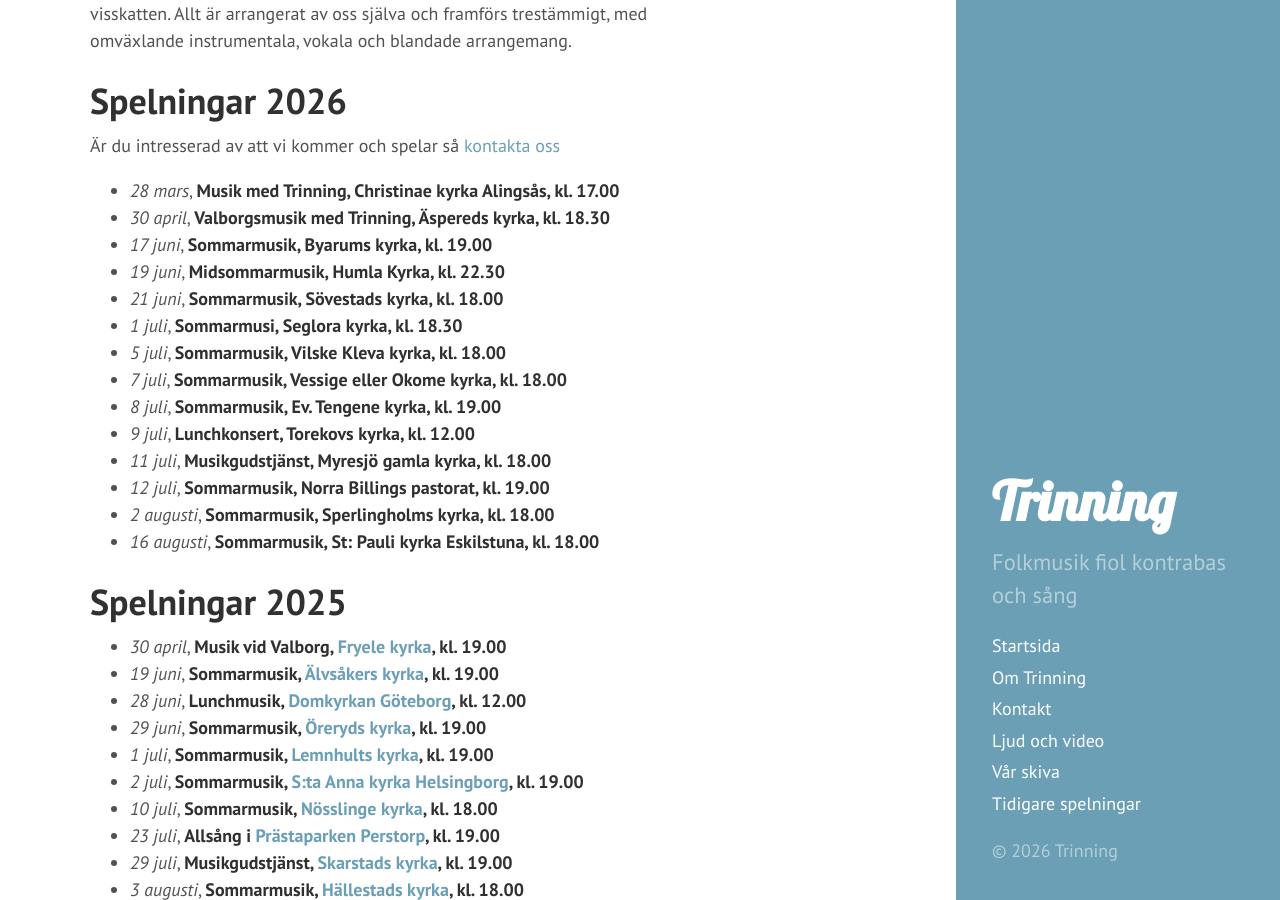
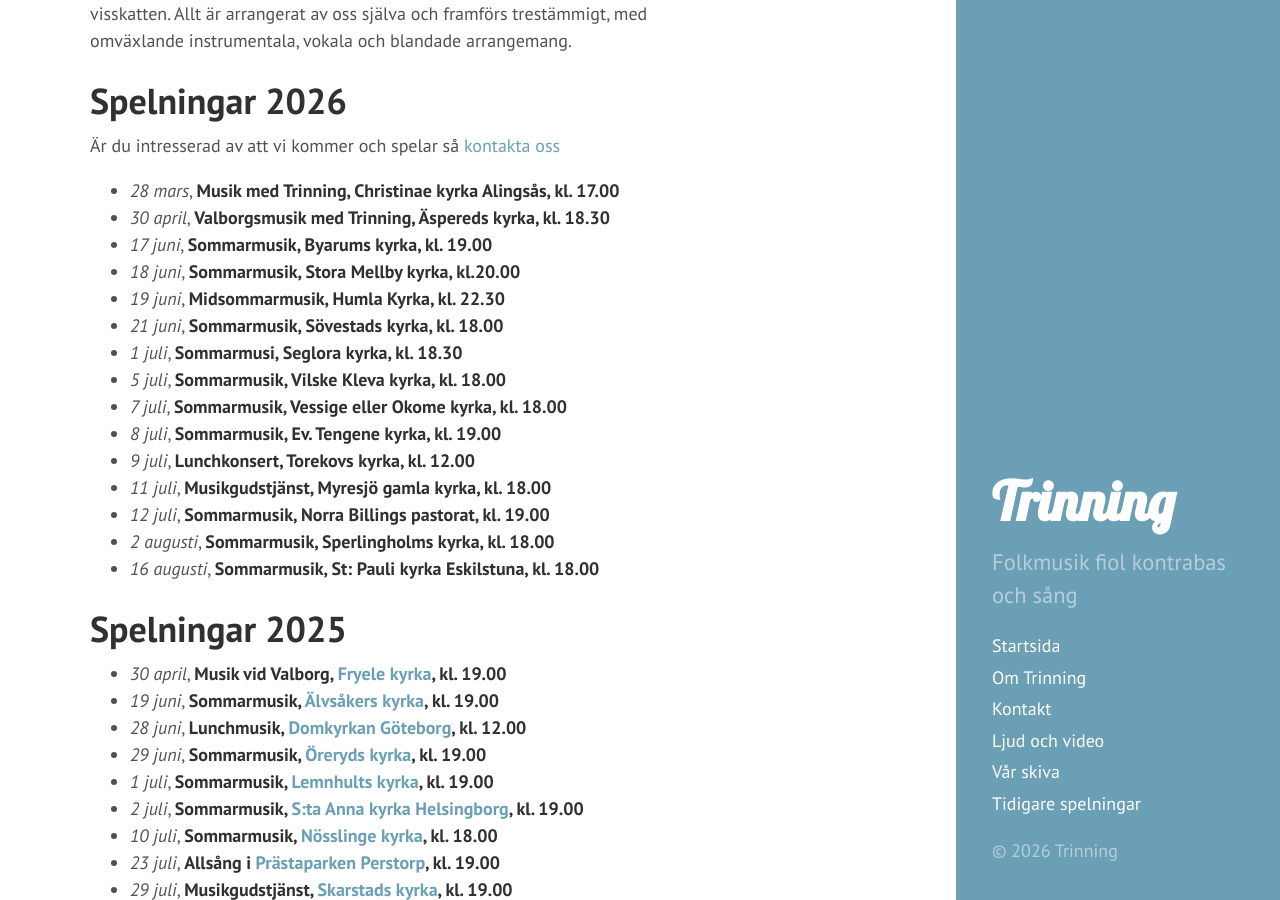
Before and after one commit to trinning/trinning.github.io, a Jekyll site: the page built from index.md, in a window 1280 px wide and 900 px high, scrolled down 516 px. Built offline with Jekyll 4.4.1, drawn with Linux system fonts in a browser that asks for light colours.

Commit message:
uppdaterat spelningar

```diff
--- a/index.md
+++ b/index.md
@@ -16,6 +16,7 @@ in lite norskt, amerikanskt, låtar från de brittiska öarna och visor från de
 * *28 mars*, **Musik med Trinning, Christinae kyrka Alingsås, kl. 17.00**
 * *30 april*, **Valborgsmusik med Trinning, Äspereds kyrka, kl. 18.30**
 * *17 juni*, **Sommarmusik, Byarums kyrka, kl. 19.00**
+* *18 juni*, **Sommarmusik, Stora Mellby kyrka, kl.20.00**
 * *19 juni*, **Midsommarmusik, Humla Kyrka, kl. 22.30**
 * *21 juni*, **Sommarmusik, Sövestads kyrka, kl. 18.00**
 * *1 juli*, **Sommarmusi, Seglora kyrka, kl. 18.30**
```
